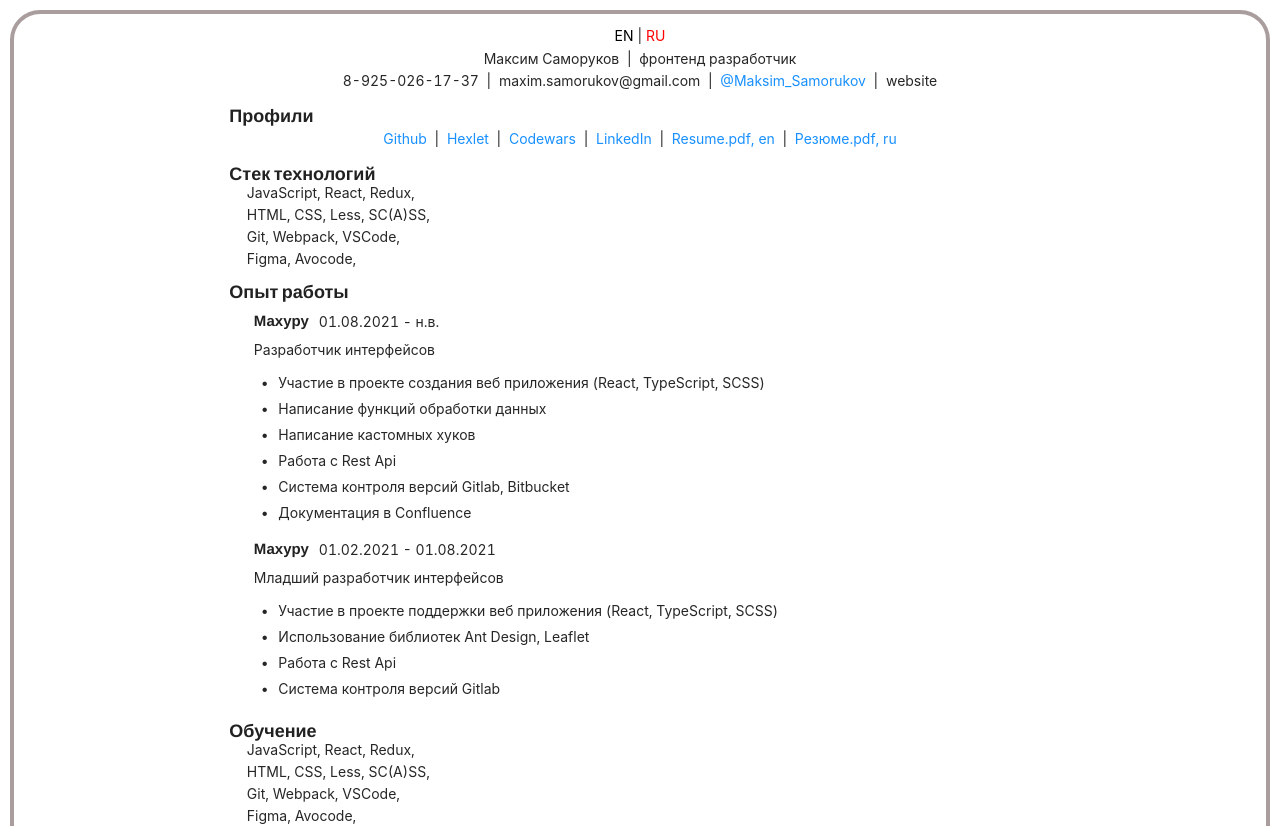
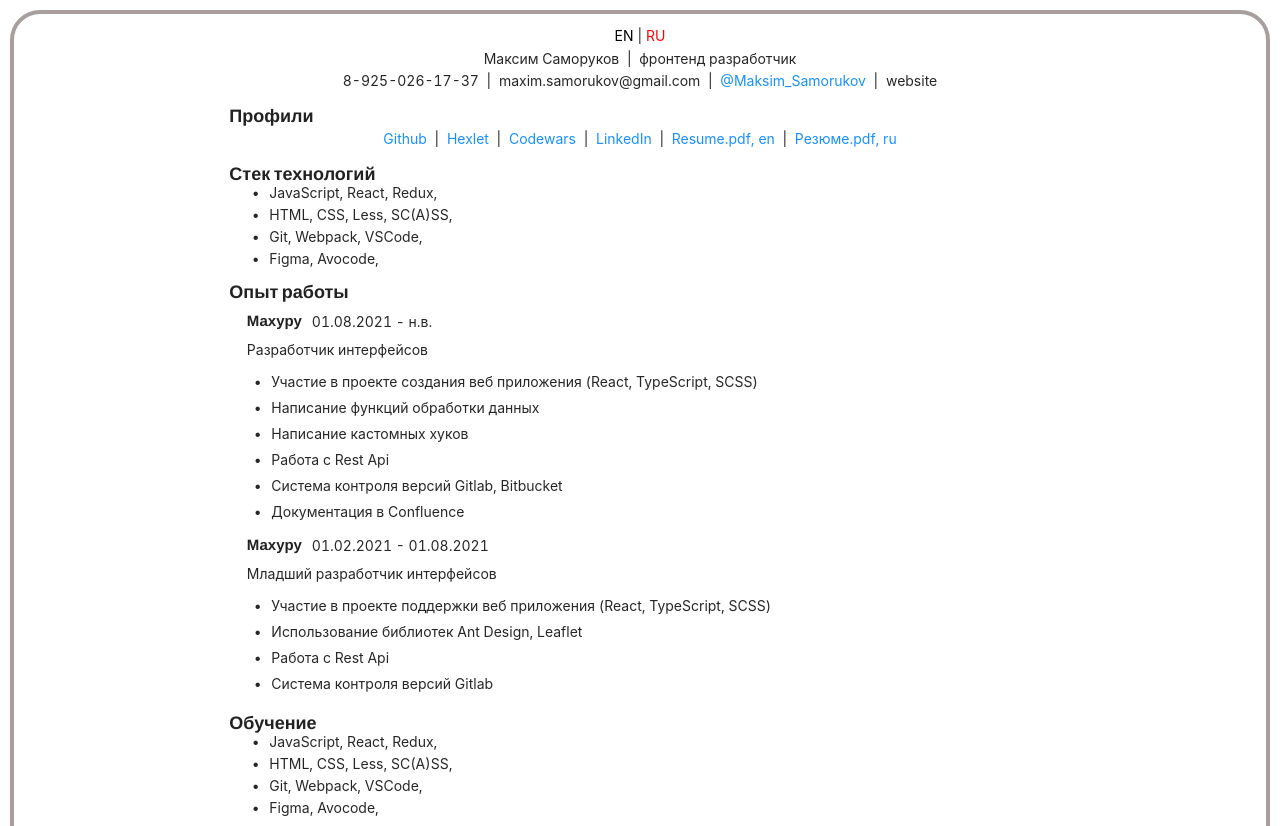
Before and after one commit to MaximSamorukov/react_resume, a React (Create React App) app: page / in a window 1280 px wide. Shown: the top 826 px of the page. Built offline with nearby package versions, Linux system fonts and the light colour scheme.

Commit message:
some changes

```diff
--- a/src/components/Instruments.jsx
+++ b/src/components/Instruments.jsx
@@ -5,7 +5,12 @@ import { data } from '../data/data';
 const Instruments = () => {
   const { language: { language }} = useContext(LanguageContext);
   return (
-    <ul className="ui list">
+    <ul
+      style={{
+        marginLeft: 40,
+      }}
+      className="ui bulleted list"
+    >
       {
         data[language].instruments.map(({ label }, index) => {
           return (
--- a/src/components/Job_item.jsx
+++ b/src/components/Job_item.jsx
@@ -6,8 +6,12 @@ export const JobItem = ({ item }) => {
   const { company, title, start, end, description } = item;
   const nowDaysString = language === 'en' ? 'p.t.' : 'н.в.';
   return (
-    <div className="ui relaxed divided list">
-      <div className="content">
+    <div
+      className="content"
+      style={{
+        marginTop: 10
+      }}
+    >
       <div
         style={{
           display: 'flex',
@@ -53,6 +57,5 @@ export const JobItem = ({ item }) => {
         ))}
       </div>
     </div>
-    </div>
   )
 }
--- a/src/components/WorkExperiemce.jsx
+++ b/src/components/WorkExperiemce.jsx
@@ -4,7 +4,6 @@ import { data } from '../data/data';
 import { LanguageContext } from "../context";
 export const WorkExperience = (props) => {
   const { language: { language } } = useContext(LanguageContext);
-  console.log(language);
   return (
     <ul className="ui list">
       {
--- a/src/data/en.js
+++ b/src/data/en.js
@@ -12,7 +12,7 @@ export const en = {
   surname: 'Samorukov',
   lastname: 'Lvovich',
   birthday: '07-12-1981',
-  profession: 'frontend engineer',
+  profession: 'frontend developer',
   contacts: {
     phone: '8-925-026-17-37',
     whatsup: 'whatsup',
```
Lines whose indentation alone changed are shown as unchanged.
